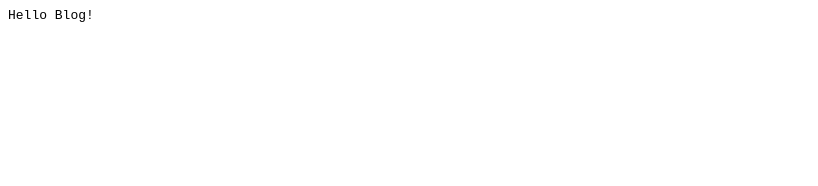
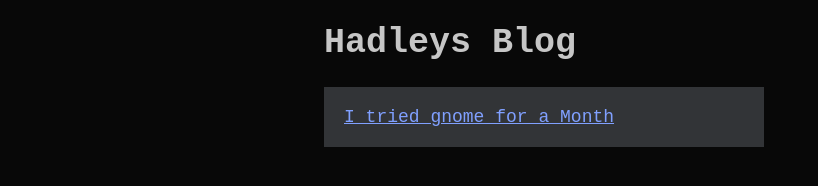
Before and after one commit to Ethanscharlie/blog, a plain HTML site: page index.html in a window 1280 px wide. Shown: the whole page, without its empty margins (0-818 px from the left). Drawn offline with Linux system fonts and the light colour scheme.

Commit message:
Added first blog

```diff
--- a/index.html
+++ b/index.html
@@ -5,6 +5,12 @@
   </head>
 
   <body>
-    Hello Blog!
+    <div id="main">
+      <h1 id="title">Hadleys Blog</h1>
+
+      <div class="blog-item">
+        <a class="blog-title" href="blogs/gnome-month.html">I tried gnome for a Month<a>
+      </div>
+    <div>
   </body>
 </html>
--- a/style.css
+++ b/style.css
@@ -1,3 +1,31 @@
+/* Colors from https://github.com/bluz71/vim-moonfly-colors */
+
 body {
   font-family: monospace;
+  background-color: #080808;
+  color: #c6c6c6;
+  font-size: 15px;
 }
+
+a {
+  color: #80a0ff;
+}
+
+#title {
+  font-size: 35px;
+}
+
+.blog-item {
+  width: 400px;
+  background-color: #323437;
+  padding: 20px;
+}
+
+.blog-title {
+  font-size: 18px;
+}
+
+#main {
+  margin: auto;
+  width: 50%;
+}
```
Also changed, not shown: blogs/gnome-month.html (added, +55 -0 lines).
